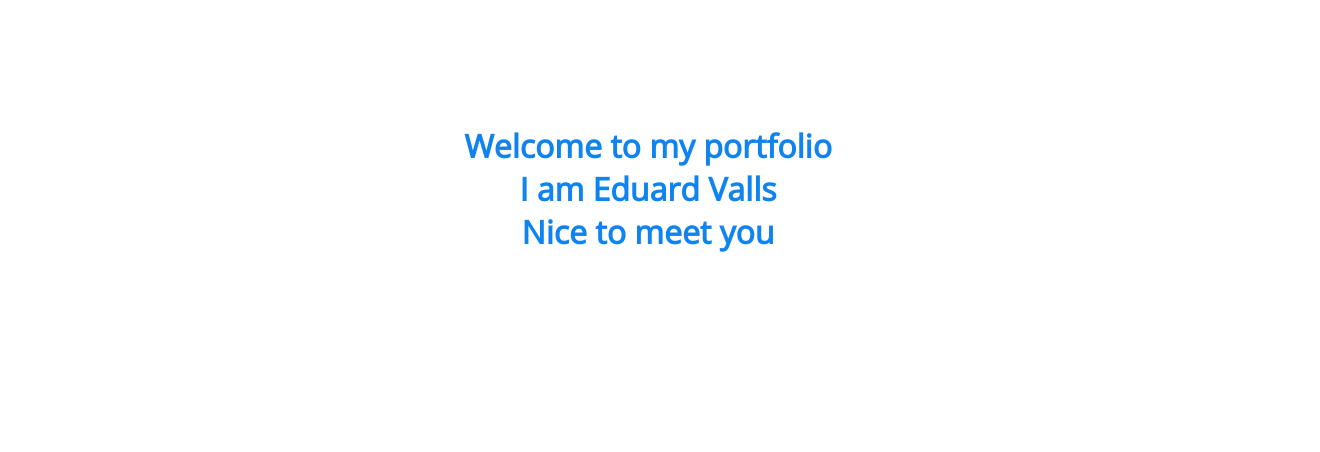
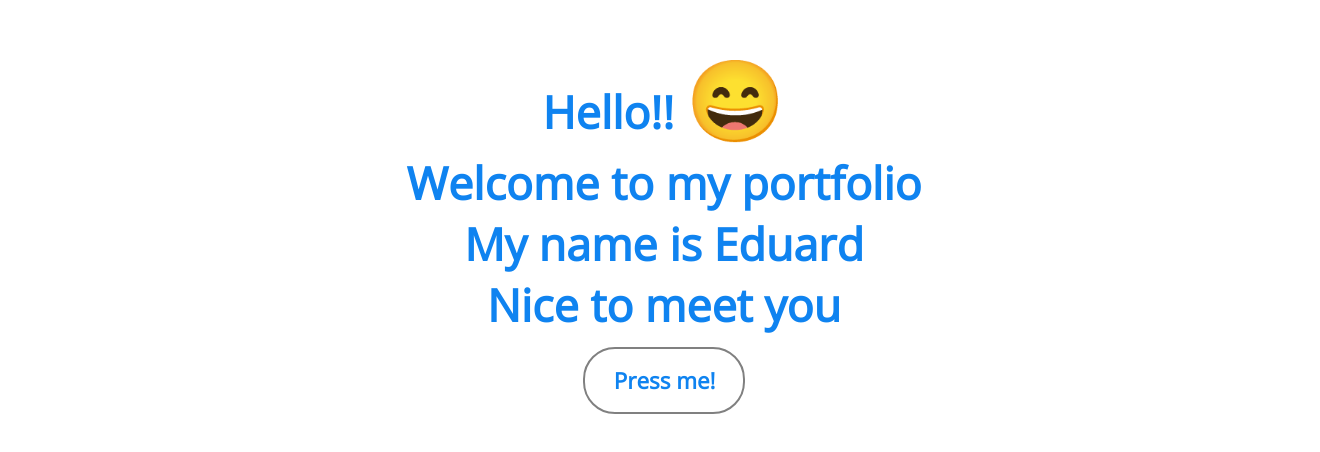
Before and after one commit to eddyvy/eddyvy-portfolio-old, a Svelte app: page / in a window 1280 px wide. Shown: the part 220-672 px from the top of the page, 1320 px wide, since content can reach past the window. Built offline with nearby package versions, Linux system fonts and the light colour scheme.

Commit message:
Welcome done

```diff
--- a/package.json
+++ b/package.json
@@ -1,5 +1,5 @@
 {
-  "name": "loldrafts",
+  "name": "EVYPortfolio",
   "version": "1.0.0",
   "description": "",
   "main": "index.js",
--- /dev/null
+++ b/src/components/Header.svelte
@@ -0,0 +1,24 @@
+<script>
+    import Welcome from './Welcome.svelte'
+    export let visible = true;
+</script>
+
+<div class="Header">
+    <Welcome visible={visible} />
+    <label class="button-continue">
+        <input type="checkbox" bind:checked={visible}>
+        <b>Press me!&nbsp;&nbsp;</b>
+    </label>
+</div>
+
+<style>
+    .Header {
+        display: inline-block;
+    }
+    .button-continue {
+        padding: 1rem;
+        margin-top: 10rem;
+        border: 2px solid gray;
+        border-radius: 2rem;
+    }
+</style>
--- a/src/components/Welcome.svelte
+++ b/src/components/Welcome.svelte
@@ -1,13 +1,16 @@
 <script>
-
+	import { fade } from 'svelte/transition'
+	export let visible
 </script>
 
 <div class="Welcome">
-    <h1>Welcome to my portfolio <br> I am Eduard Valls <br> Nice to meet you</h1>
+    {#if visible}
+        <h1 transition:fade>
+            Hello!!
+            <span style='font-size:5rem;'>&#128516;</span>
+            <br>Welcome to my portfolio
+            <br>My name is Eduard
+            <br>Nice to meet you
+        </h1>
+    {/if}
 </div>
-
-<style>
-    .Welcome {
-        text-align: center;
-    }
-</style>
--- a/src/containers/App.svelte
+++ b/src/containers/App.svelte
@@ -1,9 +1,9 @@
 <script>
-  import Welcome from '../components/Welcome.svelte'
+  import Header from '../components/Header.svelte'
 </script>
 
 <div class="App">
-  <Welcome />
+  <Header />
 </div>
 
 <style>
@@ -11,9 +11,21 @@
   :global(main) {
     color: rgb(15, 131, 240);
     font-family: 'Open Sans', sans-serif;
+    margin: 0;
+    padding: 0;
+    font-size: 62.5%;
+  }
+
+  :global(input) {
+    -webkit-appearance: none;
+    -moz-appearance: none;
+    appearance: none;
   }
 
   .App {
+    font-size: 1.4rem;
+    text-align: center;
+    padding: 1rem;
     display: flex;
     justify-content: center;
     align-items: center;
```
